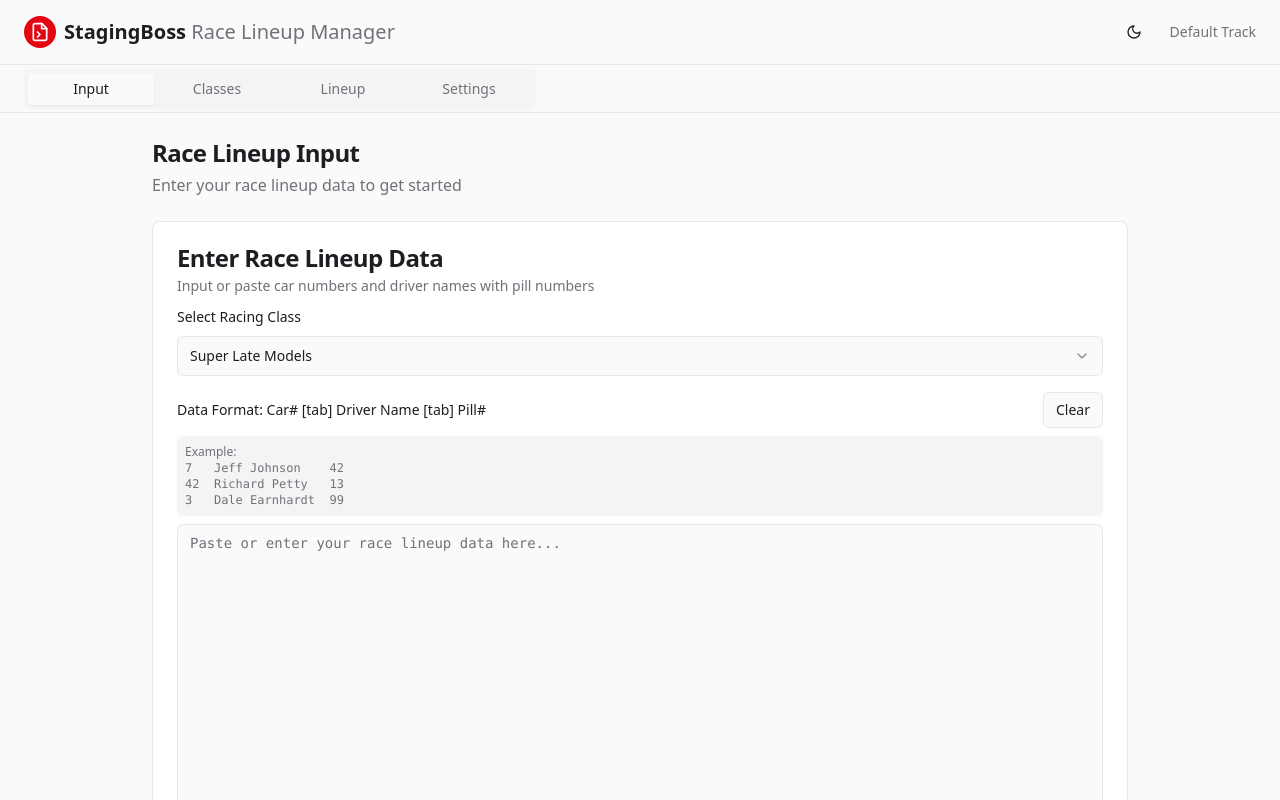
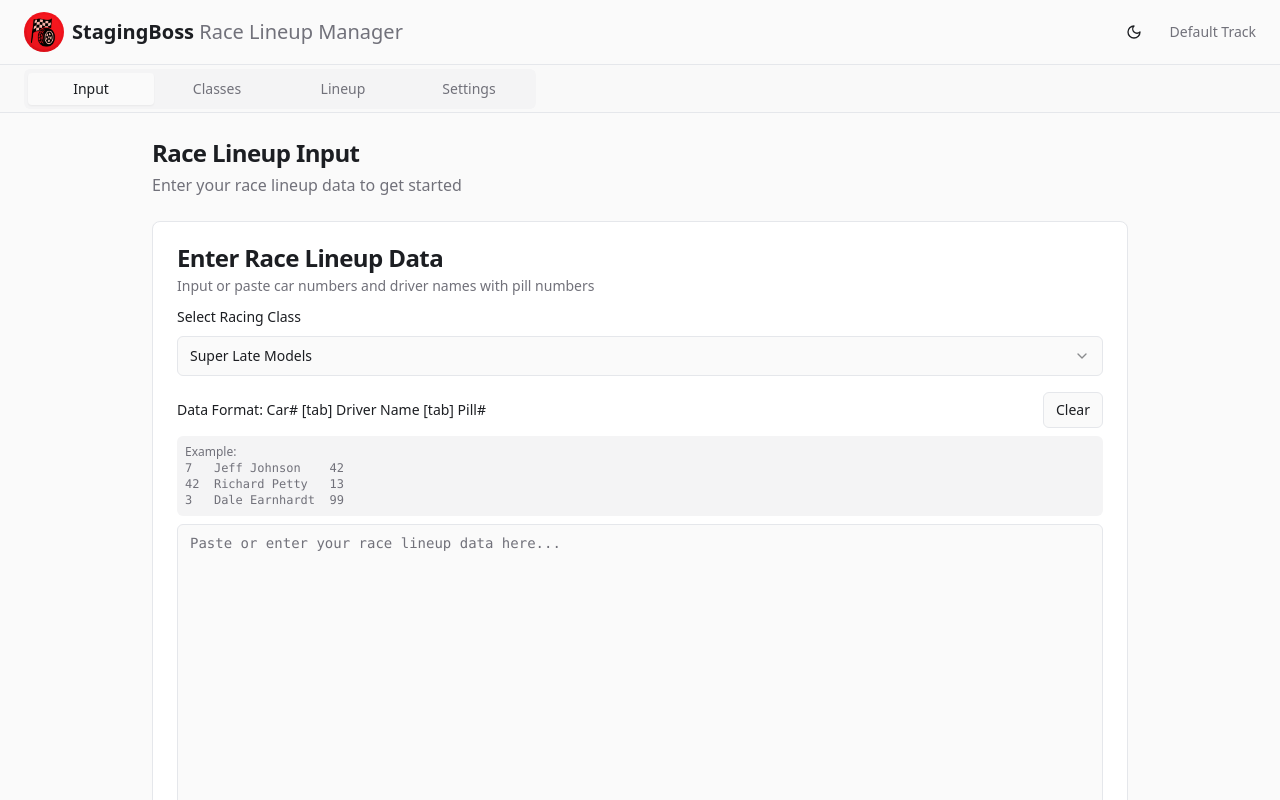
Before and after one commit to JFarina5/StagingBoss, a React (Vite) app: page / in a window 1280 px wide. Shown: the top 800 px of the page. Built offline with nearby package versions, Linux system fonts and the light colour scheme.

Commit message:
upodates to logo and favicon

```diff
--- a/index.html
+++ b/index.html
@@ -1,4 +1,3 @@
-
 <!DOCTYPE html>
 <html lang="en">
   <head>
@@ -17,7 +16,7 @@
     <meta name="twitter:site" content="@lovable_dev" />
     <meta name="twitter:image" content="https://lovable.dev/opengraph-image-p98pqg.png" />
 
-    <link rel="icon" type="image/svg+xml" href="/favicon.ico" />
+    <link rel="icon" type="image/png" href="/stagingboss.png" />
   </head>
 
   <body>
--- a/src/components/Header.tsx
+++ b/src/components/Header.tsx
@@ -1,8 +1,7 @@
-
 import React from 'react';
 import { Button } from '@/components/ui/button';
 import { Tabs, TabsList, TabsTrigger } from '@/components/ui/tabs';
-import { FlagIcon, Moon, Settings, Sun } from 'lucide-react';
+import { Moon, Settings, Sun } from 'lucide-react';
 import { useAppContext } from '@/contexts/AppContext';
 
 interface HeaderProps {
@@ -17,12 +16,12 @@ const Header: React.FC<HeaderProps> = ({ activeTab, onTabChange }) => {
     <div className="w-full border-b border-border">
       <div className="container flex items-center justify-between h-16 px-4 md:px-6">
         <div className="flex items-center space-x-2">
-          <div className="w-8 h-8 bg-racing-red rounded-full flex items-center justify-center">
-            <svg className="w-5 h-5 text-white" fill="none" height="24" stroke="currentColor" strokeLinecap="round" strokeLinejoin="round" strokeWidth="2" viewBox="0 0 24 24" width="24">
-              <path d="M14.5 2H6a2 2 0 0 0-2 2v16a2 2 0 0 0 2 2h12a2 2 0 0 0 2-2V7.5L14.5 2z"/>
-              <path d="M14 2v6h6"/>
-              <path d="m9 18 3-3-3-3"/>
-            </svg>
+          <div className="flex items-center justify-center">
+            <img
+              src="/stagingboss.png"
+              alt="StagingBoss Logo"
+              className="w-10 h-10 rounded-full object-cover"
+            />
           </div>
           <h1 className="font-bold text-lg sm:text-xl">
             StagingBoss <span className="hidden sm:inline-block text-muted-foreground font-normal">Race Lineup Manager</span>
```
Also changed, not shown: public/stagingboss.png (added).
